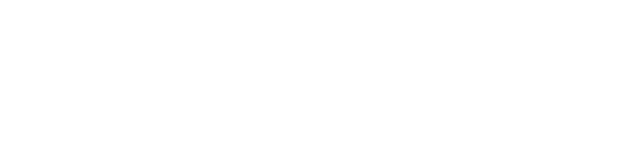
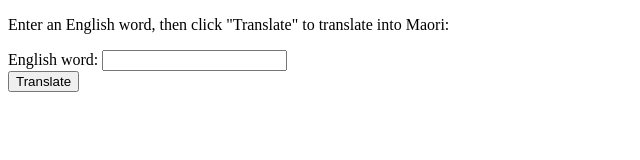
Before and after one commit to albie-feary/api-interaction, a plain HTML site: page index.html in a window 1280 px wide. Shown: the whole page, without its empty margins (0-640 px from the left). Drawn offline with Linux system fonts and the light colour scheme.

Commit message:
Added input and button elements

```diff
--- a/index.html
+++ b/index.html
@@ -4,9 +4,19 @@
 <head>
 
 </head>
+
 <body>
 
-<div>
+    <div>
+
+        <p>Enter an English word, then click "Translate" to translate into Maori:</p>
+
+        <form id="frm1">
+            English word: <input type="text" name="englishWord"><br>
+            <input type="button" value="Translate">
+        </form>
+
+    </div>
 </body>
 
 </html>
```
